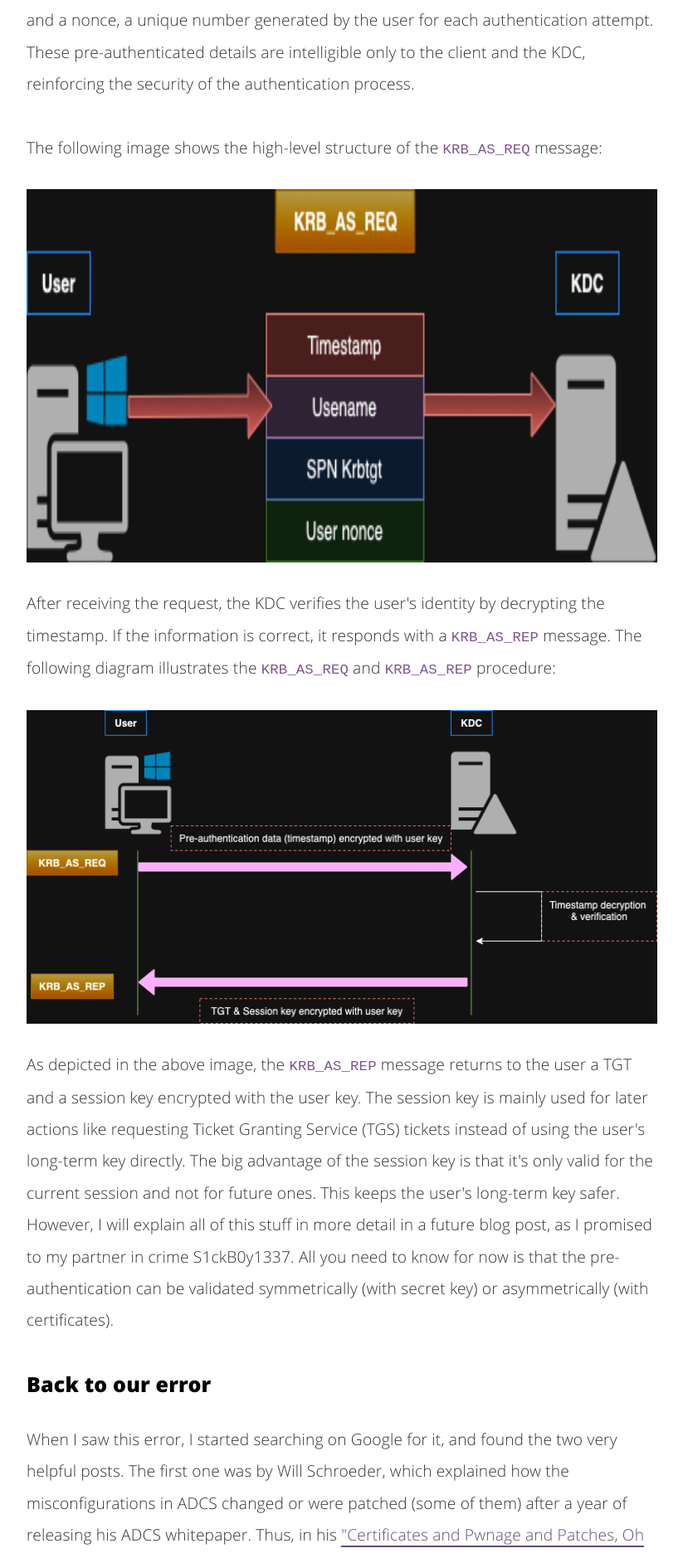
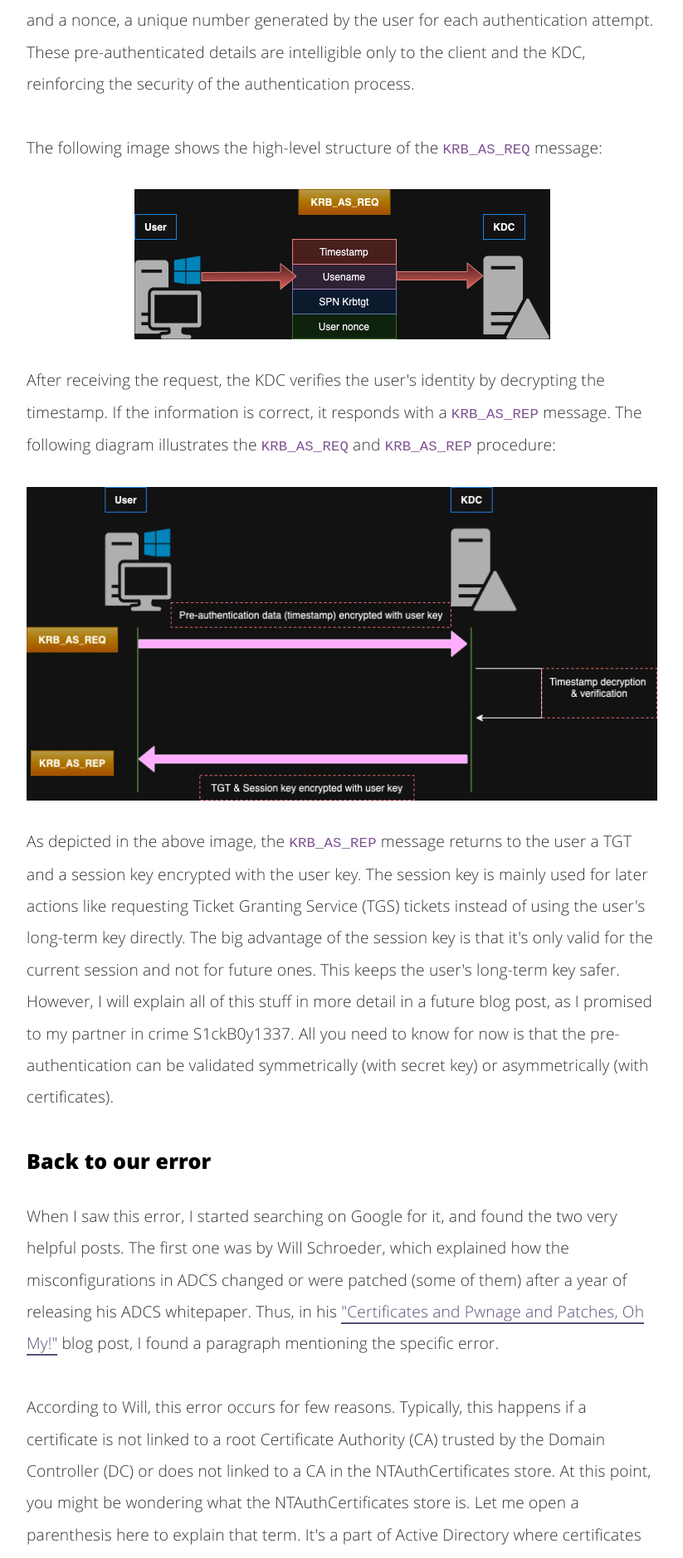
Before and after one commit to nickvourd/nickvourd.github.io, a Jekyll site: the page built from _posts/2024-05-18-what-if-no-pkinit-still-the-same-fun.md, in a window 1280 px wide. Shown: the part 4440-6318 px from the top of the page at 83% size, without its empty margins (228-1051 px from the left). Built offline with Jekyll 4.4.1, drawn with Linux system fonts in a browser that asks for light colours.

Commit message:
What if no PKINIT? still the same fun

```diff
--- a/_posts/2024-05-18-what-if-no-pkinit-still-the-same-fun.md
+++ b/_posts/2024-05-18-what-if-no-pkinit-still-the-same-fun.md
@@ -181,7 +181,7 @@ certipy auth -pfx administrator.pfx -dc-ip 192.168.242.179
 
 <p>At this point, let's delve into the significance of Kerberos pre-authentication. Firstly, it's crucial to understand that the user/secret key is derived from the user's hashed password, which is stored within the KDC. Pre-authentication is the primary step wherein a user authenticates themselves before the KDC issues them a TGT. It's essential to understand how Kerberos pre-authentication works in practice. Along with the initial request (<code>KRB_AS_REQ</code>), the user includes pre-authentication data. This data typically encompasses a timestamp encrypted with the user key, ensuring uniqueness and guarding against replay attacks. Additionally, it includes the username of the authenticated user, the Service Principal Name (SPN) linked with the krbtgt account, and a nonce, a unique number generated by the user for each authentication attempt. These pre-authenticated details are intelligible only to the client and the KDC, reinforcing the security of the authentication process.<br /><br />The following image shows the high-level structure of the <code>KRB_AS_REQ</code> message:</p>
 
-<img src="/assets/img/post-img/18-05-2024/krb_as_req.drawio.png" class="post-images" alt="krb_as_req_diagram" height="450" weight="450">
+<img src="/assets/img/post-img/18-05-2024/krb_as_req.drawio.png" class="post-images" alt="krb_as_req_diagram">
 
 <p>After receiving the request, the KDC verifies the user's identity by decrypting the timestamp. If the information is correct, it responds with a <code>KRB_AS_REP</code> message. The following diagram illustrates the <code>KRB_AS_REQ</code> and <code>KRB_AS_REP</code> procedure:</p>
 
```
